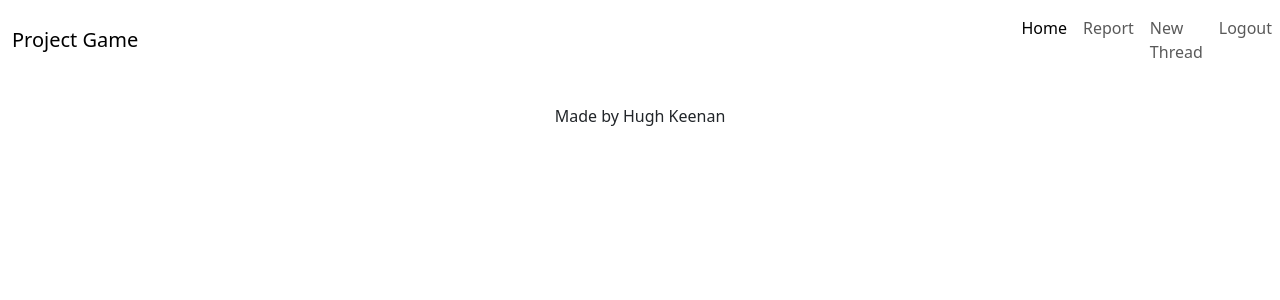
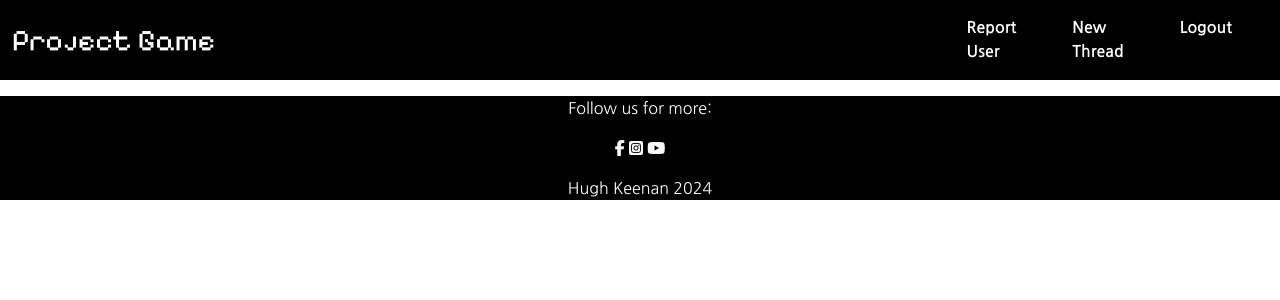
Before and after one commit to HughKeenan/project-game, a Django app: page / in a window 1280 px wide. Shown: the top 300 px of the page. Run offline with Django 4.2, Linux system fonts and the light colour scheme; the visitor is signed in with stand-in values (Sample User, id 1); data that the repository does not hold is empty; some libraries are stand-ins or nearby versions; some web fonts are replaced.

Commit message:
add favicon and update base.html css

```diff
--- a/news/views.py
+++ b/news/views.py
@@ -12,7 +12,7 @@ class ThreadList(generic.ListView):
     """
     queryset = Thread.objects.all()
     template_name = "news/index.html"
-    paginate_by = 1
+    paginate_by = 3
 
 def thread_detail(request, slug):
     """
--- /dev/null
+++ b/static/css/style.css
@@ -0,0 +1,22 @@
+/*Navbar style rules*/
+.sitename{
+    font-family: 'Pixelify Sans';
+    font-size: 150%;
+    color: rgb(255, 255, 255);
+}
+
+.nav-link{
+    font-family: 'Nanum Gothic';
+    font-weight: bold;
+    color: rgb(255, 255, 255);
+}
+
+.nav-item{
+    padding-right: 40px;
+}
+
+/*Footer style rules*/
+.footertext{
+    color: rgb(255, 255, 255);
+    font-family: 'Nanum Gothic';
+}
--- a/templates/base.html
+++ b/templates/base.html
@@ -25,14 +25,20 @@
     <link href="https://cdnjs.cloudflare.com/ajax/libs/font-awesome/6.6.0/css/all.min.css" rel="stylesheet">
     <!--Custom CSS-->
     <link rel="stylesheet" href="{% static 'css/style.css' %}">
+    <!--Favicon-->
+    <link rel="icon" type="image/png" href="{% static 'images/favicons/icons8-game-color-16.png' %}" sizes="16x16"/>
+    <link rel="icon" type="image/png" href="{% static 'images/favicons/icons8-game-color-32.png' %}" sizes="32x32"/>
+    <link rel="icon" type="image/png" href="{% static 'images/favicons/favicon-48x48.png' %}" sizes="48x48"/>
+    <link rel="apple-touch-icon" sizes="180x180" href="{% static 'images/favicons/apple-touch-icon.png' %}" />
+    <link rel="manifest" href="/projectgame.com/site.webmanifest" />
     <title>Project Game</title>
 </head>
 
 <body>
     <!--Navbar-->
-    <nav class="navbar navbar-expand-lg navbar-light bg-white">
+    <nav class="navbar navbar-expand-lg navbar-dark bg-black">
         <div class="container-fluid">
-            <a class="navbar-brand" href="{% url 'threadlist' %}"><span class="logo">Project Game</span></a>
+            <a class="navbar-brand" href="{% url 'threadlist' %}"><span class="sitename">Project Game</span></a>
         </div>
         <button class="navbar-toggler" type="button" data-toggle="collapse" data-target="#navbarInfo"
             aria-controls="navbarInfo" aria-expanded="false" aria-label="Toggle navigation">
@@ -40,15 +46,15 @@
         </button>
         <div class="collapse navbar-collapse" id="navbarInfo">
             <ul class="navbar-nav mr-auto mt-2 mt-lg-0">
-                <li class="nav-item active">
+            <!--<li class="nav-item active">
                     <a class="nav-link {% if request.path == home_url %} active{% endif %}"
                         href="{% url 'threadlist' %}">Home <span class="sr-only">(current)</span></a>
-                </li>
+                </li>-->
                 {% if user.is_authenticated %}
                 <li class="nav-item">
                     <a class="nav-link
                       {% if request.path == report_url %}active{%endif%}" aria-current="page"
-                        href="{% url 'report' %}">Report</a>
+                        href="{% url 'report' %}">Report User</a>
                 </li>
                 <li class="nav-item">
                     <a class="nav-link
@@ -79,8 +85,14 @@
         {% endblock content %}
     </main>
     <!--Footer-->
-    <footer class="mt-auto py-2 bg-white">
-        <p class="text-center">Made by Hugh Keenan</p>
+    <footer class="container-fluid bg-black">
+            <p class="text-center footertext">Follow us for more:</p>
+            <p class ="text-center">
+                <a href="https://www.facebook.com/" target="_blank" rel="noopener"><i class="link-light fa-brands fa-facebook-f"></i></a>
+                <a href="https://www.instagram.com/" target="_blank" rel="noopener"><i class="link-light fa-brands fa-square-instagram"></i></a>
+                <a href="https://www.youtube.com/" target="_blank" rel="noopener"><i class="link-light fa-brands fa-youtube"></i></a>
+            </p>
+            <p class="text-center footertext">Hugh Keenan 2024</p>
     </footer>
 
     <script src="//cdn.jsdelivr.net/npm/bootstrap@5.3.3/dist/js/bootstrap.min.js"></script>
```
Also changed, not shown: static/images/favicons/apple-touch-icon.png (added), static/images/favicons/favicon-48x48.png (added), static/images/favicons/favicon.ico (added), static/images/favicons/favicon.svg (added), static/images/favicons/icons8-game-color-16.png (added), static/images/favicons/icons8-game-color-32.png (added), static/images/favicons/site.webmanifest (added), static/images/favicons/web-app-manifest-192x192.png (added), static/images/favicons/web-app-manifest-512x512.png (added), 1 other file.
